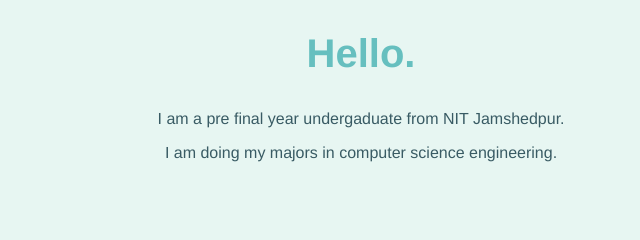
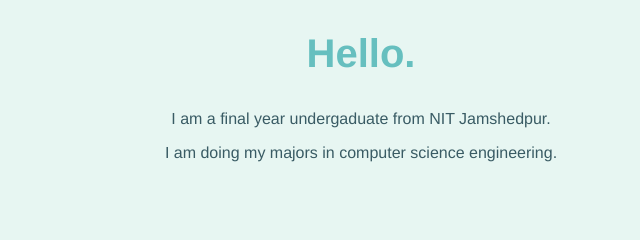
Before and after one commit to sadiya90/portfolio1, a plain HTML site: page index.html in a window 1280 px wide. Shown: the part 1345-1585 px from the top of the page, 279-919 px from the left. Drawn offline with Linux system fonts and the light colour scheme.

Commit message:
Update index.html
updating the year of study

```diff
--- a/index.html
+++ b/index.html
@@ -26,7 +26,7 @@
           <div class="profile">
             <img src="images/girl.png" alt="profile">
             <h2>Hello.</h2>
-            <p>I am a pre final year undergaduate from NIT Jamshedpur.</p>
+            <p>I am a final year undergaduate from NIT Jamshedpur.</p>
             <P>I am doing my majors in computer science engineering.</P>
 
           </div>
```
